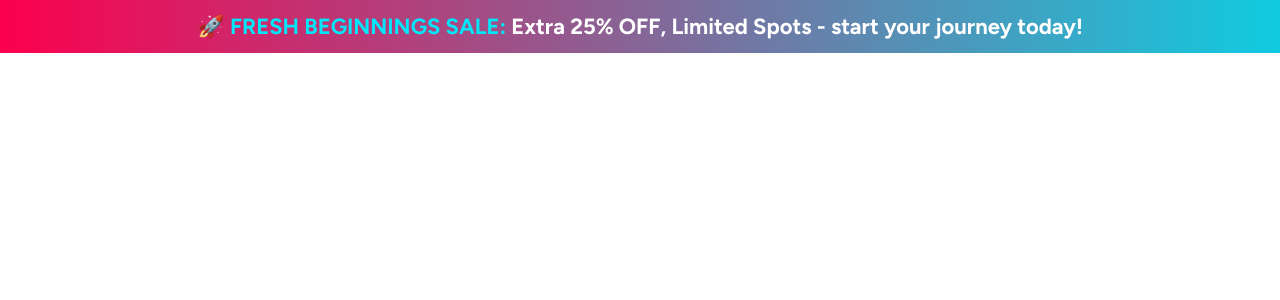
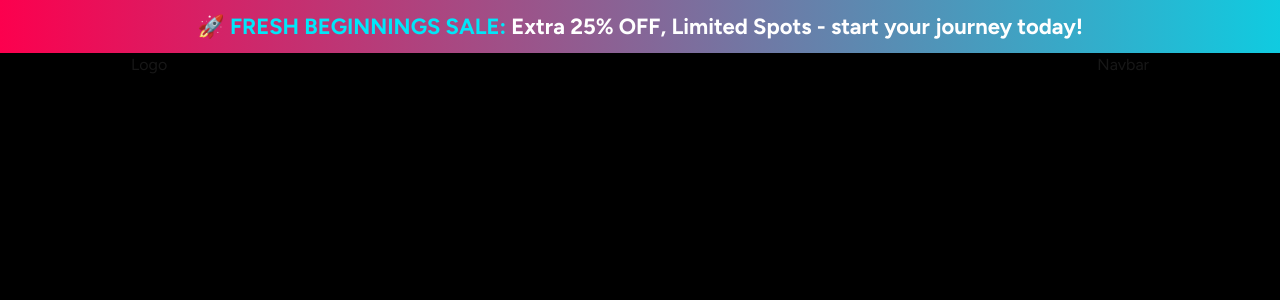
Before and after one commit to MuhammadRukon/netzet-task, a Next.js app: page / in a window 1280 px wide. Shown: the top 300 px of the page. Built offline with nearby package versions, Linux system fonts and the light colour scheme.

Commit message:
chore: container created

```diff
--- a/src/app/(home)/page.tsx
+++ b/src/app/(home)/page.tsx
@@ -1,14 +1,17 @@
-import { AnnouncementBar } from "@/components/announcement-bar";
+import { AnnouncementBar } from "@/components/announcement-bar/AnnouncementBar";
+import { Navbar } from "@/components/navbar/Navbar";
 
 export default function Home() {
   return (
-    <div>
+    <div className="bg-black w-full h-screen">
       <header>
         <AnnouncementBar
           icon={"🚀"}
           highlightText="FRESH BEGINNINGS SALE:"
           text="Extra 25% OFF, Limited Spots - start your journey today!"
         />
+
+        <Navbar />
       </header>
     </div>
   );
--- a/src/app/layout.tsx
+++ b/src/app/layout.tsx
@@ -19,7 +19,7 @@ export default function RootLayout({
 }>) {
   return (
     <html lang="en">
-      <body className={`${figtree.className}  antialiased`}>{children}</body>
+      <body className={`${figtree.className} antialiased`}>{children}</body>
     </html>
   );
 }
--- a/src/components/announcement-bar.tsx
+++ b/src/components/announcement-bar/AnnouncementBar.tsx
@@ -1,11 +1,6 @@
 import React from "react";
+import { IAnnouncementBarProps } from "./AnnouncementBar.types";
 
-interface IAnnouncementBarProps {
-  text: string;
-  highlightText?: string;
-  icon?: React.ReactNode | string;
-  children?: React.ReactNode;
-}
 export function AnnouncementBar({
   text,
   highlightText,
@@ -13,7 +8,7 @@ export function AnnouncementBar({
   children,
 }: IAnnouncementBarProps) {
   return (
-    <div className="w-full bg-[linear-gradient(to_right,#FC004E_0%,#10CBE0_100%)] p-5 sm:py-2.5 text-center font-extrabold text-white sm:text-[22px]">
+    <div className="bg-[linear-gradient(to_right,#FC004E_0%,#10CBE0_100%)] p-5 sm:py-2.5 text-center font-extrabold text-white sm:text-[22px]">
       {children ?? (
         <>
           {icon}
--- /dev/null
+++ b/src/components/announcement-bar/AnnouncementBar.types.ts
@@ -0,0 +1,6 @@
+export interface IAnnouncementBarProps {
+  text: string;
+  highlightText?: string;
+  icon?: React.ReactNode | string;
+  children?: React.ReactNode;
+}
--- /dev/null
+++ b/src/components/container/Container.tsx
@@ -0,0 +1,22 @@
+import { ContainerType } from "@/interfaces";
+import React from "react";
+
+interface IContainerProps {
+  type?: ContainerType;
+  children: React.ReactNode;
+}
+
+export function Container({
+  type = ContainerType.BODY,
+  children,
+}: IContainerProps) {
+  return (
+    <div
+      className={`mx-auto px-5 sm:px-0 ${
+        type === ContainerType.BODY ? "max-w-[1010px]" : "max-w-[1018px]"
+      }`}
+    >
+      {children}
+    </div>
+  );
+}
--- /dev/null
+++ b/src/components/navbar/Navbar.tsx
@@ -0,0 +1,14 @@
+import React from "react";
+import { Container } from "../container/Container";
+import { ContainerType } from "@/interfaces";
+
+export function Navbar() {
+  return (
+    <Container type={ContainerType.NAVBAR}>
+      <nav className="flex justify-between items-center">
+        <span>Logo</span>
+        <span>Navbar</span>
+      </nav>
+    </Container>
+  );
+}
--- /dev/null
+++ b/src/interfaces/index.ts
@@ -0,0 +1,4 @@
+export enum ContainerType {
+  NAVBAR = "navbar",
+  BODY = "body",
+}
```
